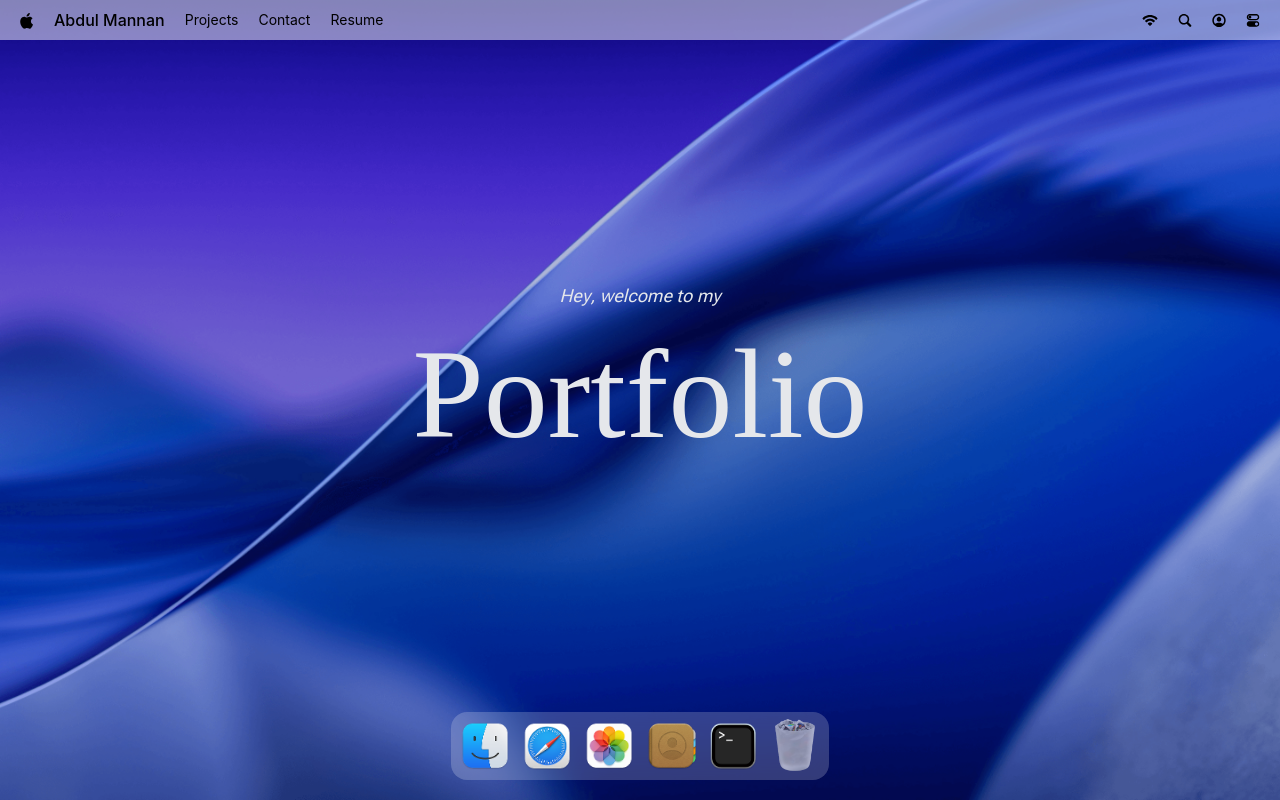
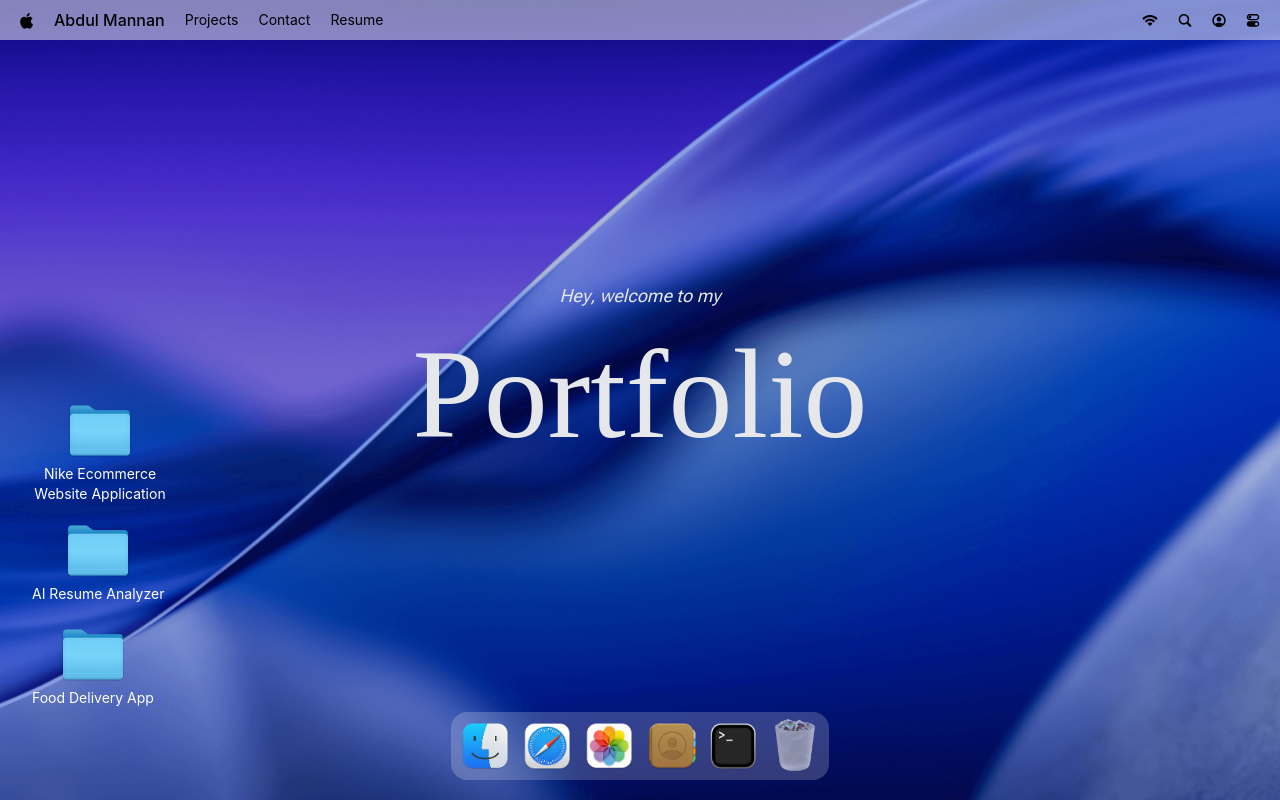
Before and after one commit to abdulmannan010spn-bot/MACFOLIO, a React (Vite) app: page / in a window 1280 px wide. Built offline with nearby package versions, Linux system fonts and the light colour scheme; a web font is replaced by a local one.

Commit message:
Home Window

```diff
--- a/src/App.jsx
+++ b/src/App.jsx
@@ -10,6 +10,7 @@
 import Text from "./Windows/Text"
 import ImagesContent from "./Windows/ImagesContent"
 import Contact from "./Windows/Contact"
+import Home from "./Components/Home"
 
 gsap.registerPlugin(Draggable)
 
@@ -26,6 +27,7 @@
       <Text />
       <ImagesContent />
       <Contact />
+      <Home />
     </main>
   )
 }
--- /dev/null
+++ b/src/Components/Home.jsx
@@ -0,0 +1,39 @@
+import clsx from "clsx";
+import { locations } from "../Constants";
+import { useGSAP } from "@gsap/react";
+import { Draggable } from "gsap/Draggable";
+import useWindowStore from "../Stores/Window";
+import useLocationStore from "../Stores/Location";
+
+const Home = () => {
+  const { setActiveLocation } = useLocationStore();
+  const { openWindow } = useWindowStore();
+
+  const handleOpenProjectFinder = (project) => {
+
+    setActiveLocation(project)
+    openWindow("finder");
+  };
+
+  useGSAP(() => {
+    Draggable.create(".folder");
+  }, []);
+  const projects = locations.work?.children ?? [];
+  return (
+    <section id="home">
+      <ul>
+        {projects.map((project) => (
+          <li
+            key={project.id}
+            className={clsx("group folder", project.windowPosition)}
+            onClick={() => handleOpenProjectFinder(project)}
+          >
+            <img src="/images/folder.png" alt={project.name} />
+            <p>{project.name}</p>
+          </li>
+        ))}
+      </ul>
+    </section>
+  );
+};
+export default Home;
```
